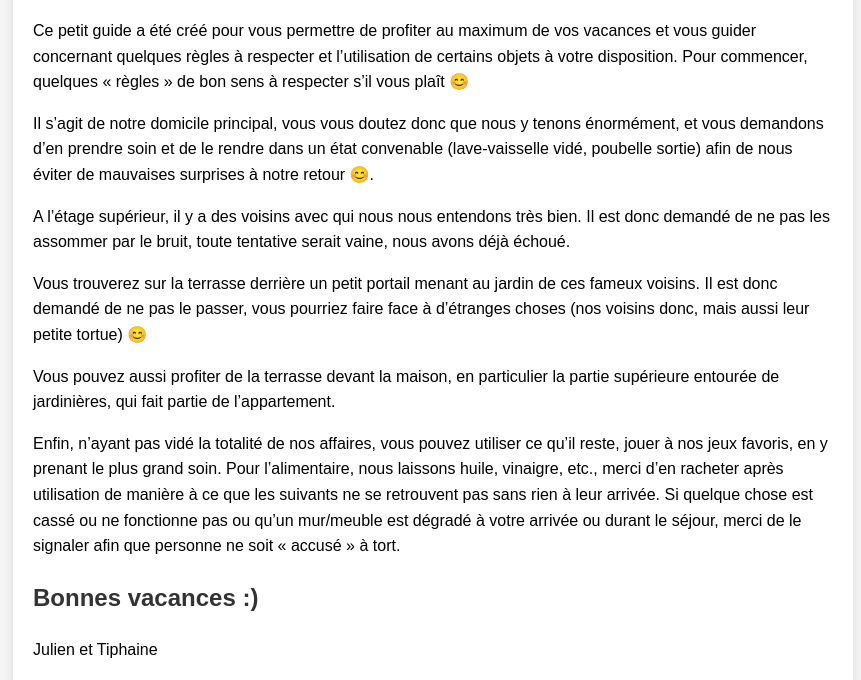
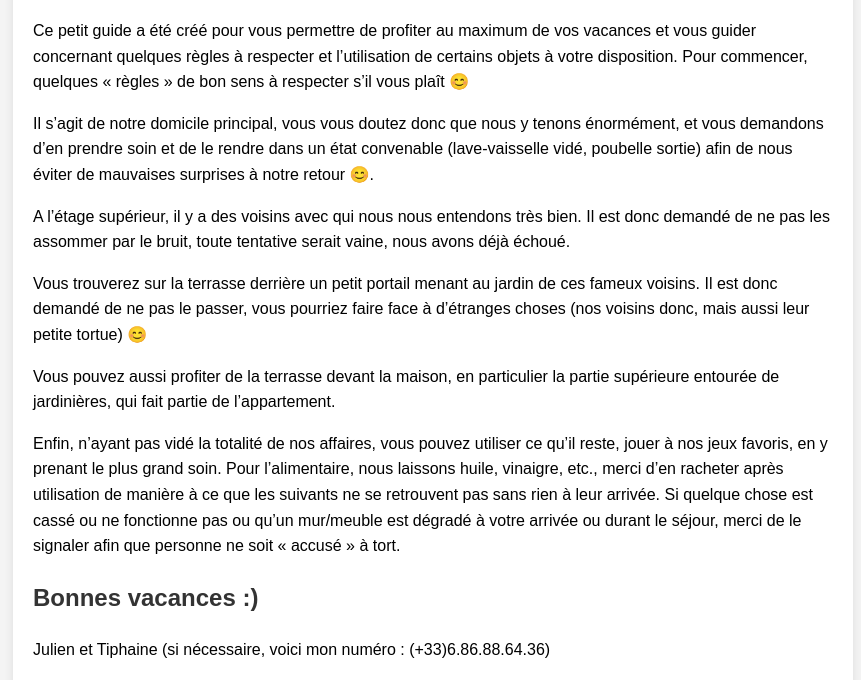
Before and after one commit to Toloche/welcome, a plain HTML site: page index.html in a window 1280 px wide. Shown: the part 116-796 px from the top of the page, without its empty margins (207-1068 px from the left). Drawn offline with Linux system fonts and the light colour scheme.

Commit message:
Add files via upload

```diff
--- a/index.html
+++ b/index.html
@@ -49,7 +49,7 @@
         <p>Enfin, n’ayant pas vidé la totalité de nos affaires, vous pouvez utiliser ce qu’il reste, jouer à nos jeux favoris, en y prenant le plus grand soin. Pour l’alimentaire, nous laissons huile, vinaigre, etc., merci d’en racheter après utilisation de manière à ce que les suivants ne se retrouvent pas sans rien à leur arrivée. Si quelque chose est cassé ou ne fonctionne pas ou qu’un mur/meuble est dégradé à votre arrivée ou durant le séjour, merci de le signaler afin que personne ne soit « accusé » à tort.</p>
 
         <h2>Bonnes vacances :)</h2>
-        <p>Julien et Tiphaine</p>
+        <p>Julien et Tiphaine (si nécessaire, voici mon numéro : (+33)6.86.88.64.36)</p>
 
         <div class="section-title">Où faire ses courses ?</div>
         <p>Il y a un "Casino Shop" en haut de la rue Maubec à 5 minutes à pied, un parking pour s’y garer si besoin. Vous trouverez aussi un "Carrefour Contact" sur le boulevard Alsace Lorraine à 5-10 minutes à pied. Les boulangeries se trouvent autour de la place de la République en bas de la rue Maubec, aux alentours de la gare : Boulangerie Sébastien Garry, "Au gâteau Basque"... Si vous vous aventurez dans le centre de Bayonne, vous pouvez vous rendre à la boulangerie Etxe Goxoan rue des gouverneurs, excellente petite boulangerie Artisanale, ou bien à l’Atelier des Frangins Rue Port neuf pour une petite douceur sucrée.</p>
```
